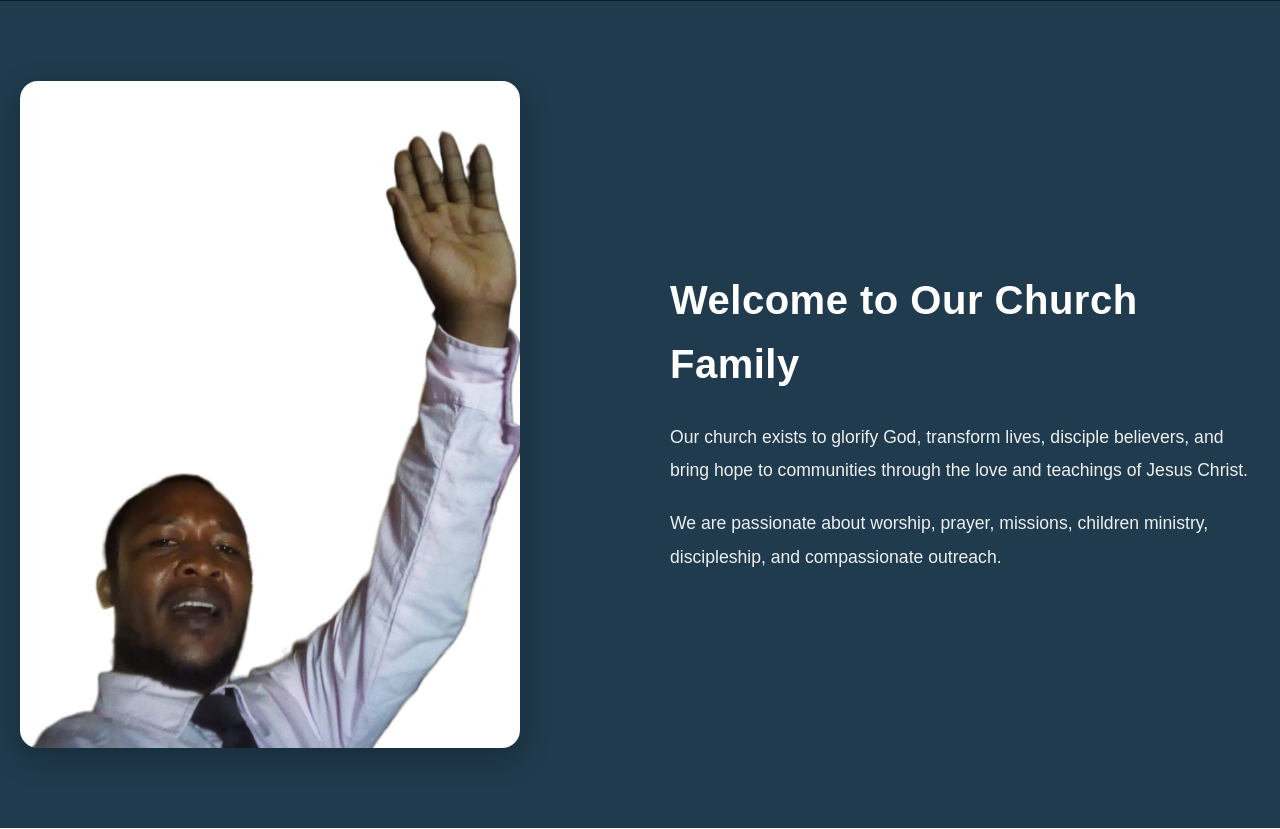
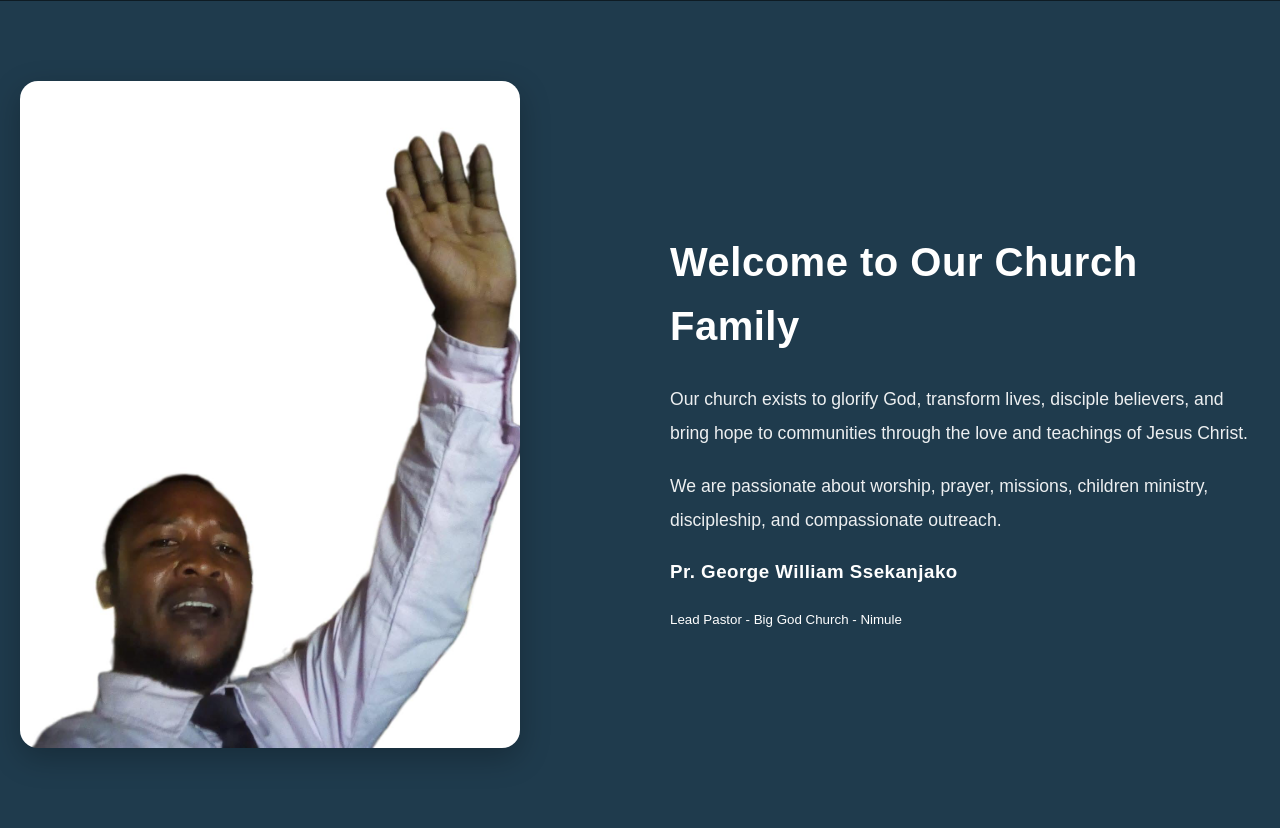
Before and after one commit to serwambala/biggod-nimule, a Django app: page /church/ in a window 1280 px wide. Shown: the part 1099-1928 px from the top of the page. Run offline with Django 5.2, Linux system fonts and the light colour scheme; data that the repository does not hold is empty.

Commit message:
added pastor name to image

```diff
--- a/templates/pages/church.html
+++ b/templates/pages/church.html
@@ -56,6 +56,9 @@
                 We are passionate about worship, prayer, missions,
                 children ministry, discipleship, and compassionate outreach.
             </p>
+
+            <h3>Pr. George William Ssekanjako</h3>
+            <small>Lead Pastor - Big God Church - Nimule</small>
 
         </div>
 
```
